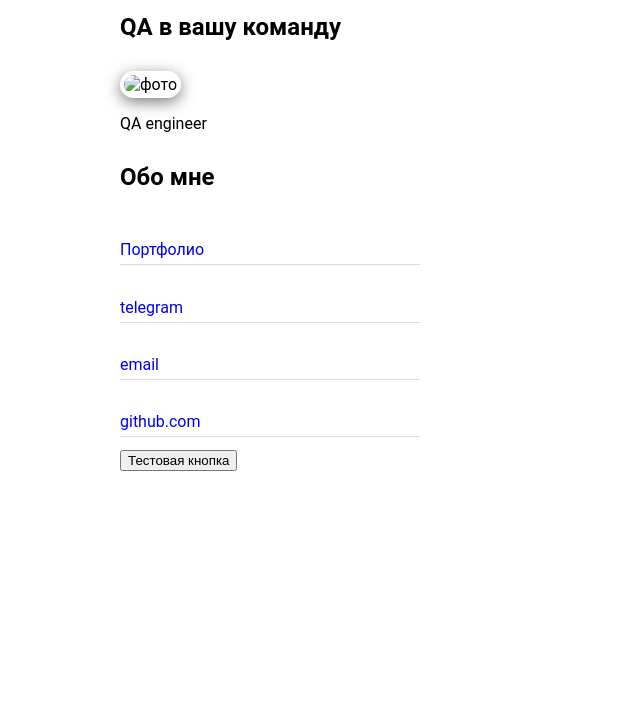
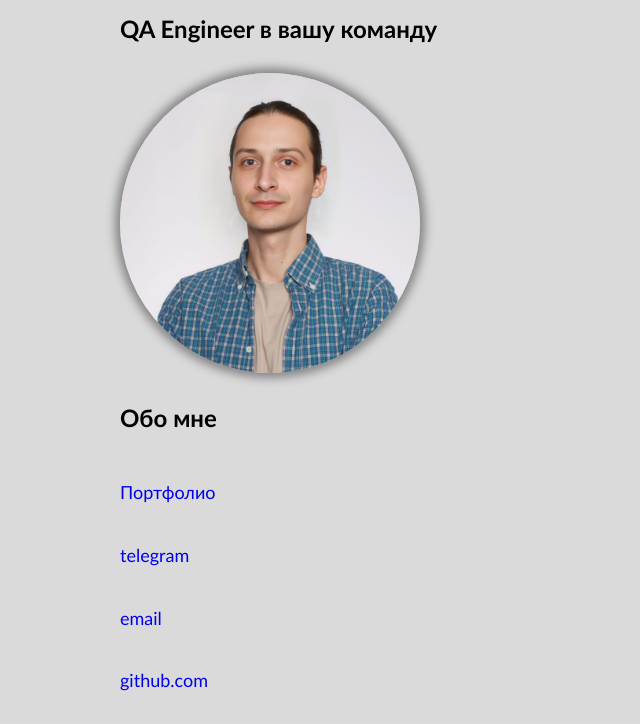
Before and after one commit to sonyablade3365/ilchenko_ga, a plain HTML site: page index.html in a window 1280 px wide. Shown: the part 76-800 px from the top of the page, without its empty margins (0-640 px from the left). Drawn offline with Linux system fonts and the light colour scheme.

Commit message:
Версия 2.0

```diff
--- a/index.html
+++ b/index.html
@@ -10,20 +10,19 @@
 
 <body class="container";>
 		<h1>Григорий Ильченко</h1>
-		<h2>QA в вашу команду</h2>
+		<h2>QA Engineer в вашу команду</h2>
 
 		<div class="item">
-			<img class="photo" src="me1.jpg" width="170" height="170" alt="фото">
+			<div class="photo" alt="фото">
 		</div>
 
-			<p>QA engineer</p>
 
 			<h2>Обо мне</h2>
 
 			<div class="contacts">
 
 				<br>
-				<a href="https://sonyablade3365.github.io/sonyablade3365/">Портфолио</a>
+				<a href="https://disk.yandex.ru/i/ClT8UGZi2fenhQ">Портфолио</a>
 				<br>
 				<a href="https://t.me/sonyablade13">telegram</a>
 				<br>
@@ -31,8 +30,7 @@
 				<br>
 				<a href="https://github.com/sonyablade3365">github.com</a>
 			</div>
-				<button type="button" >Тестовая кнопка</button>
-				<script type="text/javascript" src="js.js"></script>
+
 
 </body>
 
--- a/style.css
+++ b/style.css
@@ -1,6 +1,7 @@
 
 body {
-  font-family: Roboto, sans-serif;
+  font-family: Gill Sans, sans-serif;
+  background-color: #dadada;
 }
 
 .container {
@@ -10,6 +11,7 @@ body {
 
   /* Свойства ссылок */
 a {
+  font-size:large;
   display: block;
   text-decoration:none;
   margin-bottom: 1.2em;
@@ -34,24 +36,35 @@ a::after {
 
 h1 {
   font-size: 2em;
-}
+  width: 320px;
+  }
 
 h2 {
+  width: 320px;
   font-size: 1.5em;
   margin: 1.25em 0;
 }
 
   /* Свойства фотографии*/
 .photo {
-  border-radius: 100px;
-  /* Радиус. скругления */
-  border: 4px solid transparent;
-  /* Параметры рамки */
-  box-shadow: 0 4px 15px 0px rgba(0, 0, 0, 0.52);
-  object-fit: cover;
+  width: 300px;
+  height: 300px;
+  border-radius: 50%;
+  background-image: url(me1.jpeg);
+  background-size: 100%;
+  box-shadow: 0 0 10px 5px rgba(50, 50, 50, 0.5);
+  background-position: top;
+  background-repeat: no-repeat;
+  box-shadow: 0.5px;
 }
 
   /* Эффект наведения на картинку */
 .photo:hover {
   border: 4px solid #8d8b8b;
 }
+
+h1,
+h2,
+.photo {
+  display: flex;
+}
```
